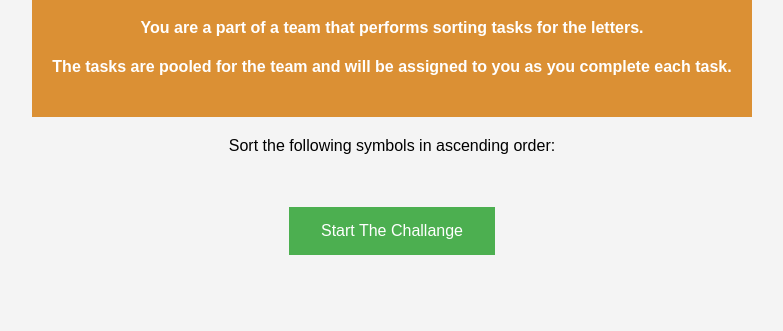
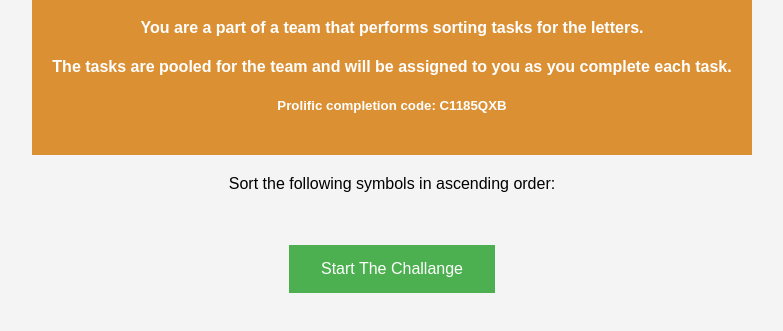
Before and after one commit to ozzkarademirci/sorting-challenge, a website: page views/index.html in a window 1280 px wide. Shown: the part 81-412 px from the top of the page, without its empty margins (248-1031 px from the left). Drawn offline with Linux system fonts and the light colour scheme.

Commit message:
completion code

```diff
--- a/views/index.html
+++ b/views/index.html
@@ -227,6 +227,7 @@
         <h1>Sorting Challenge</h1>
         <h4>You are a part of a team that performs sorting tasks for the letters.</h4>
         <h4>The tasks are pooled for the team and will be assigned to you as you complete each task.</h4>
+        <h5>Prolific completion code: C1185QXB</h5>
     </header>
 
     <div id="teamInfo"></div>
```
